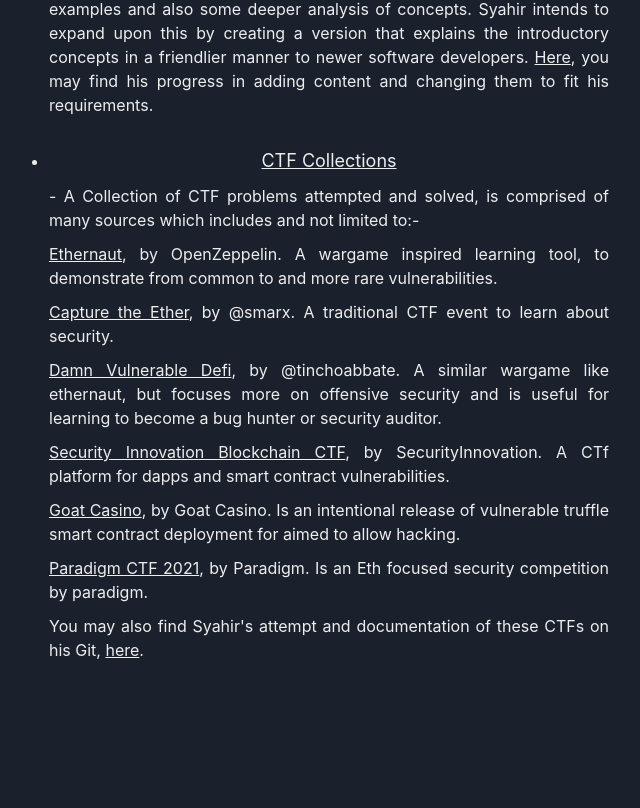
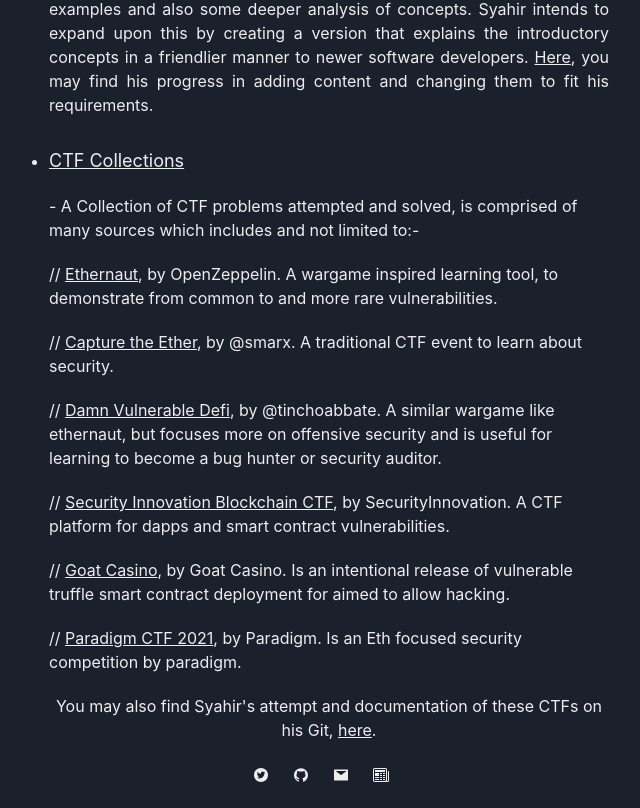
Before and after one commit to syahirAmali/syahirAmali.github.io, a Next.js app: page /projects in a window 1280 px wide. Shown: the part 1039-1847 px from the top of the page, without its empty margins (319-959 px from the left). Before the commit the page ends 1701 px from the top, so only its background shows below. Built offline with nearby package versions, Linux system fonts and the light colour scheme.

Commit message:
content and alignment stuff

```diff
--- a/pages/home.js
+++ b/pages/home.js
@@ -36,7 +36,7 @@
               </Text>
 
               <Text fontSize='lg' align="center" textAlign="justify">
-                Currently building in web3 and trying to get more involved with the community. Looking to create a positive impact I have on the world and educate myself and others.
+                Currently building in web3 and trying to get more involved with the community. Looking to create a positive impact he has on the world and provide education.
               </Text>
 
               <Text fontSize='lg' textAlign="justify">
--- a/pages/projects.js
+++ b/pages/projects.js
@@ -1,5 +1,7 @@
 
-import { Flex, Button, useColorMode, Spacer, Link, Text, VStack, UnorderedList, ListItem, Image } from '@chakra-ui/react';
+import { Flex, Button, useColorMode, Spacer, Link, Text, VStack, UnorderedList, ListItem, Image, Center, HStack, Tooltip, Divider } from '@chakra-ui/react';
+import { AiFillTwitterCircle, AiOutlineGithub, AiFillMail } from "react-icons/ai";
+import { BsNewspaper } from "react-icons/bs";
 import { MoonIcon, ChevronLeftIcon } from '@chakra-ui/icons';
 import NextLink from "next/link";
 
@@ -79,33 +81,33 @@
                 </ListItem>
 
                 <ListItem size="md">
-                  <VStack spacing='10px'>
+                  <VStack spacing='20px' align="start">
                     <Text fontSize='lg' as='u'>
                       CTF Collections
                     </Text>
-                    <Text textAlign="justify">
+                    <Text textAlign="left">
                       - A Collection of CTF problems attempted and solved, is comprised of many sources which includes and not limited to:-
                     </Text>
-                    <Text textAlign="justify">
-                      <a href="https://ethernaut.openzeppelin.com/"><u>Ethernaut</u></a>, by OpenZeppelin. A wargame inspired learning tool, to demonstrate from common to and more rare vulnerabilities.
+                    <Text textAlign="left">
+                      // <a href="https://ethernaut.openzeppelin.com/"><u>Ethernaut</u></a>, by OpenZeppelin. A wargame inspired learning tool, to demonstrate from common to and more rare vulnerabilities.
                     </Text>
-                    <Text textAlign="justify">
-                      <a href="https://capturetheether.com/"><u>Capture the Ether</u></a>, by @smarx. A traditional CTF event to learn about security.
+                    <Text textAlign="left">
+                      // <a href="https://capturetheether.com/"><u>Capture the Ether</u></a>, by @smarx. A traditional CTF event to learn about security.
                     </Text>
-                    <Text textAlign="justify">
-                      <a href="https://www.damnvulnerabledefi.xyz/"><u>Damn Vulnerable Defi</u></a>, by @tinchoabbate. A similar wargame like ethernaut, but focuses more on offensive security and is useful for learning to become a bug hunter or security auditor.
+                    <Text textAlign="left">
+                      // <a href="https://www.damnvulnerabledefi.xyz/"><u>Damn Vulnerable Defi</u></a>, by @tinchoabbate. A similar wargame like ethernaut, but focuses more on offensive security and is useful for learning to become a bug hunter or security auditor.
                     </Text>
-                    <Text textAlign="justify">
-                      <a href="https://blockchain-ctf.securityinnovation.com/#/"><u>Security Innovation Blockchain CTF</u></a>, by SecurityInnovation. A CTf platform for dapps and smart contract vulnerabilities.
+                    <Text textAlign="left">
+                      // <a href="https://blockchain-ctf.securityinnovation.com/#/"><u>Security Innovation Blockchain CTF</u></a>, by SecurityInnovation. A CTF platform for dapps and smart contract vulnerabilities.
                     </Text>
-                    <Text textAlign="justify">
-                      <a href="https://github.com/nccgroup/GOATCasino"><u>Goat Casino</u></a>, by Goat Casino. Is an intentional release of vulnerable truffle smart contract deployment for aimed to allow hacking.
+                    <Text textAlign="left">
+                      // <a href="https://github.com/nccgroup/GOATCasino"><u>Goat Casino</u></a>, by Goat Casino. Is an intentional release of vulnerable truffle smart contract deployment for aimed to allow hacking.
                     </Text>
-                    <Text textAlign="justify">
-                      <a href="https://github.com/paradigm-operations/paradigm-ctf-2021"><u>Paradigm CTF 2021</u></a>, by Paradigm. Is an Eth focused security competition by paradigm.
+                    <Text textAlign="left">
+                      // <a href="https://github.com/paradigm-operations/paradigm-ctf-2021"><u>Paradigm CTF 2021</u></a>, by Paradigm. Is an Eth focused security competition by paradigm.
                     </Text>
 
-                    <Text textAlign="justify">
+                    <Text textAlign="center">
                       You may also find Syahir's attempt and documentation of these CTFs on his Git, <a href="https://github.com/syahirAmali/"><u>here</u></a>.
                     </Text>
                   </VStack>
@@ -120,7 +122,22 @@
         </Flex>
 
       <footer>
-
+      <Center padding="25px">
+        <HStack spacing='24px'>
+          <Tooltip label='Twitter' fontSize='md'>
+            <Link href='https://twitter.com/SyahirAmali' isExternal><AiFillTwitterCircle /></Link>
+          </Tooltip>
+          <Tooltip label='Github' fontSize='md'>
+            <Link href='https://github.com/syahirAmali' isExternal><AiOutlineGithub /></Link>
+          </Tooltip>
+          <Tooltip label='Mail me' fontSize='md'>
+            <Link href='mailto:syahiramali@gmail.com' isExternal><AiFillMail /></Link>
+          </Tooltip>
+          <Tooltip label='Mirror Blog' fontSize='md'>
+            <Link href='https://mirror.xyz/syahiramali.eth' isExternal><BsNewspaper /></Link>
+          </Tooltip>
+        </HStack>
+      </Center>
       </footer>
     </div>
   )
```
Also changed, not shown: pages/about.js (+19 -3 lines), pages/skills.js (+19 -3 lines).
